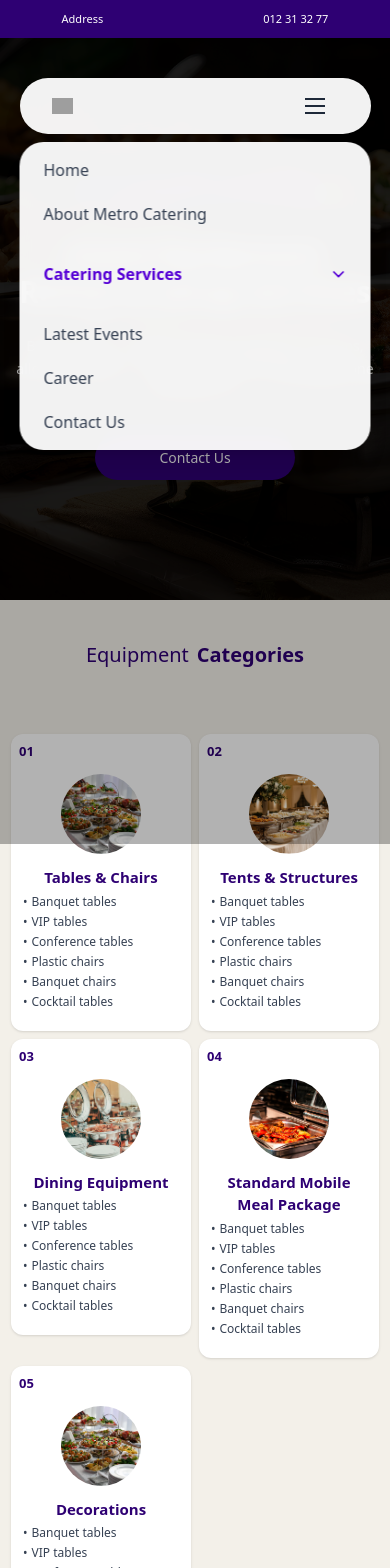
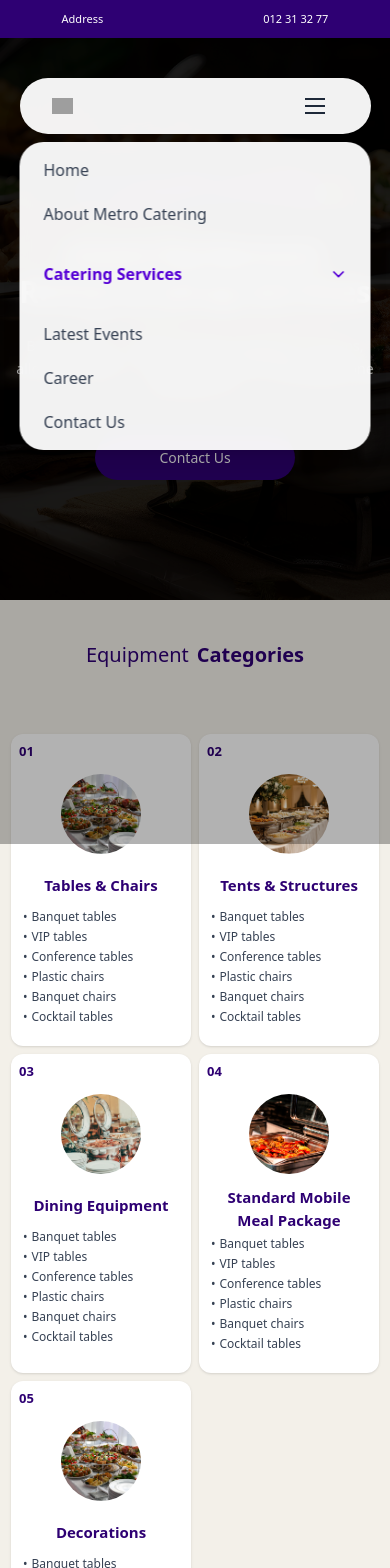
Before and after one commit to mrbunroeun/Angular.ts, an Angular app: page /event-equipment-rental in a window 390 px wide. Shown: the top 1568 px of the page. Built offline with nearby package versions, Linux system fonts and the light colour scheme; grey boxes are pictures that could not be loaded.

Commit message:
cooking for hosting

```diff
--- a/src/app/components/navbar/navbar.html
+++ b/src/app/components/navbar/navbar.html
@@ -194,7 +194,7 @@
         class="lg:hidden cursor-pointer flex flex-col justify-center items-center gap-[5px] w-12 h-12 rounded-full hover:bg-black/5 transition duration-300 ease-in-out ml-auto"
       >
         <span
-          class="block w-5 h-[2px] bg-gray-800 transition duration-300 ease-in-out"
+          class="block  w-5 h-[2px] bg-gray-800 transition duration-300 ease-in-out"
           [class.rotate-45]="isMenuOpen()"
           [class.translate-y-[7px]]="isMenuOpen()"
         ></span>
@@ -212,7 +212,7 @@
 
     <!-- Backdrop -->
     <div
-      class="lg:hidden fixed inset-0 top-0 h-screen bg-black/30 -z-10 transition-opacity duration-300 ease-in-out"
+      class="lg:hidden  fixed inset-0 top-0 h-screen bg-black/30 -z-10 transition-opacity duration-300 ease-in-out"
       [class.opacity-0]="!isMenuOpen()"
       [class.opacity-100]="isMenuOpen()"
       [class.pointer-events-none]="!isMenuOpen()"
@@ -257,7 +257,7 @@
 
         <div>
           <button
-            type="button"
+            type="button" class="cursor-pointer"
             (click)="toggleMobileCatering()"
             [attr.aria-expanded]="isMobileCateringOpen()"
             [class]="
--- a/src/app/components/products-package/products-package.html
+++ b/src/app/components/products-package/products-package.html
@@ -1,4 +1,4 @@
-<div class="relative bg-white rounded-xl shadow-sm px-3 pt-10 pb-5 text-center">
+<div class="relative bg-white rounded-xl shadow-sm px-3 pt-10 pb-5 text-center h-full flex flex-col">
   <!-- Package number badge -->
   <span class="absolute top-2 left-2 text-[#2e0073] text-[13px] font-bold">
     {{ number }}
@@ -6,10 +6,10 @@
 
   <img [src]="image" [alt]="title" class="w-20 h-20 mx-auto object-cover rounded-full mb-3" />
 
-  <p class="text-[#2e0073] font-bold text-[15px] mb-1">{{ title }}</p>
+ <p class="text-[#2e0073] font-bold text-[15px] mb-1 min-h-[38px] line-clamp-2 flex items-center justify-center">{{ title }}</p>
   @if (price) {
-    <p class="text-[#060606] font-semibold text-[14px]">{{ price }}</p>
-  }
+  <p class="text-[#060606] font-semibold text-[14px] min-h-[36px] flex items-center justify-center">{{ price }}</p>
+}
   @if (note) {
     <p class="text-gray-500 text-[11px] mb-3">{{ note }}</p>
   }
--- a/src/app/pages/catering-services/event-equipment-rental/event-equipment-rental.html
+++ b/src/app/pages/catering-services/event-equipment-rental/event-equipment-rental.html
@@ -17,10 +17,11 @@
   <!-- Equipment Categories -->
   <div class="bg-[#f3f0e9]">
     <div
-      class="grid items-start justify-center gap-2 max-w-[1400px] mx-auto px-2 py-16 grid-cols-[repeat(auto-fit,180px)] sm:grid-cols-[repeat(auto-fit,190px)] md:grid-cols-[repeat(auto-fit,190px)] lg:grid-cols-[repeat(auto-fit,190px)] xl:grid-cols-[repeat(auto-fit,190px)]"
+      class="grid justify-center gap-2 max-w-[1400px] mx-auto px-2 py-16 grid-cols-[repeat(auto-fit,180px)] sm:grid-cols-[repeat(auto-fit,190px)] md:grid-cols-[repeat(auto-fit,190px)] lg:grid-cols-[repeat(auto-fit,190px)] xl:grid-cols-[repeat(auto-fit,190px)] items-stretch"
     >
       @for (package of packages; track package.number) {
         <app-products-package
+          class="h-full"
           [number]="package.number"
           [image]="package.image"
           [title]="package.title"
--- a/src/app/pages/catering-services/food-box-and-refreshments/food-box-and-refreshments.html
+++ b/src/app/pages/catering-services/food-box-and-refreshments/food-box-and-refreshments.html
@@ -81,7 +81,7 @@
   <!-- Food Box & Refreshment Packages -->
   <div class="bg-[#f3f0e9]">
    <div
-      class="grid items-start justify-center gap-2 max-w-[1400px] mx-auto px-2 py-16
+  class="grid items-stretch justify-center gap-2 max-w-[1400px] mx-auto px-2 py-16
     grid-cols-[repeat(auto-fit,180px)]
     sm:grid-cols-[repeat(auto-fit,190px)]
     md:grid-cols-[repeat(auto-fit,190px)]
@@ -90,6 +90,7 @@
 >
   @for (package of packages; track package.number) {
     <app-products-package
+      class="h-full"
       [number]="package.number"
       [image]="package.image"
       [title]="package.title"
--- a/src/app/pages/home/home.html
+++ b/src/app/pages/home/home.html
@@ -87,11 +87,13 @@
       class="grid mx-auto w-full max-w-[1564px] justify-center gap-3 grid-cols-2 md:grid-cols-3 lg:grid-cols-4 xl:grid-cols-5"
     >
       @for (service of coreServices; track service.title) {
+  <a [routerLink]="service.route" class="block cursor-pointer">
     <app-our-core-services
       [number]="service.number"
       [title]="service.title"
       [image]="service.image"
     ></app-our-core-services>
+  </a>
 }
     </div>
 
@@ -99,7 +101,7 @@
 
     <div class="flex justify-center mt-8 sm:mt-10 lg:mt-12">
       <a
-        routerLink="#"
+        routerLink="/canteen-catering-services"
         class="inline-block px-8 py-3 rounded-full bg-[#FFFFFF] text-[#2e0073] font-medium text-[14px] transition-colors duration-300 hover:bg-[#2e0073] hover:text-white"
       >
         Explore All Services
@@ -118,7 +120,7 @@
           <span class="block font-bold">Menu Packages</span>
         </h2>
         <a
-          routerLink="#"
+          routerLink="/contact"
           class="mt-5 inline-block px-6 py-3 rounded-full bg-black text-white text-[14px] font-medium transition-colors duration-300 hover:bg-[#F3F0E9] hover:text-[#2e0073]"
         >
           Request Quotation
--- a/src/app/pages/home/home.ts
+++ b/src/app/pages/home/home.ts
@@ -1,9 +1,12 @@
 import { Component } from '@angular/core';
+
+import { Route } from '@angular/router';
 import { RouterLink } from '@angular/router';
 import { Button } from '../../components/button/button';
 
 import { Footer } from '../../components/footer/footer';
 import { OurCoreServices } from '../../components/our-core-services/our-core-services';
+import { routes } from '../../app.routes';
 
 interface CateringSolutionItem {
   icon: string;
@@ -29,6 +32,7 @@ interface CoreService {
   number: string;
   title: string;
   image: string;
+  route: string;
 }
 
 @Component({
@@ -43,22 +47,31 @@ export class Home {
     number: '01',
     title: 'Canteen Catering',
     image: 'home/our_core_services/canteen_catering.png',
+    route: '/canteen-catering-services',
   },
-    { number: '02', title: 'Mobile Catering', image: 'home/our_core_services/mobile_catering.png' },
+  {
+    number: '02',
+    title: 'Mobile Catering',
+    image: 'home/our_core_services/mobile_catering.png',
+    route: '/mobile-catering',
+  },
   {
     number: '03',
     title: 'Food Box & Light Refreshment Catering',
     image: 'home/our_core_services/food_box_light_refreshment_catering.png',
+    route: '/food-box-and-refreshments',
   },
   {
     number: '04',
     title: 'Corporate Buffet Catering',
     image: 'home/our_core_services/corporate_buffet_catering.png',
+    route: '/corporate-buffet-catering',
   },
   {
     number: '05',
     title: 'Event Rental & Setup',
     image: 'home/our_core_services/event_rental_setup.png',
+    route: '/event-equipment-rental',
   },
 ];
 
```
Lines whose indentation alone changed are shown as unchanged.
